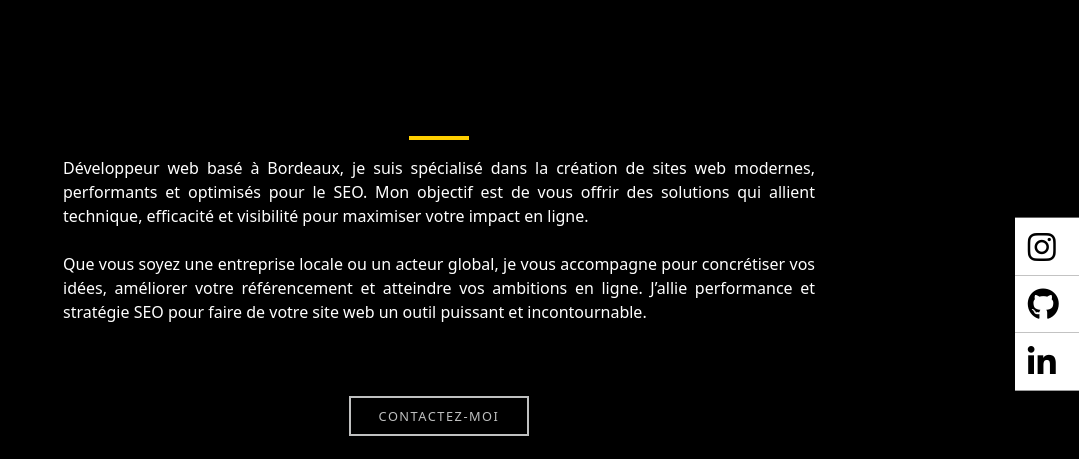
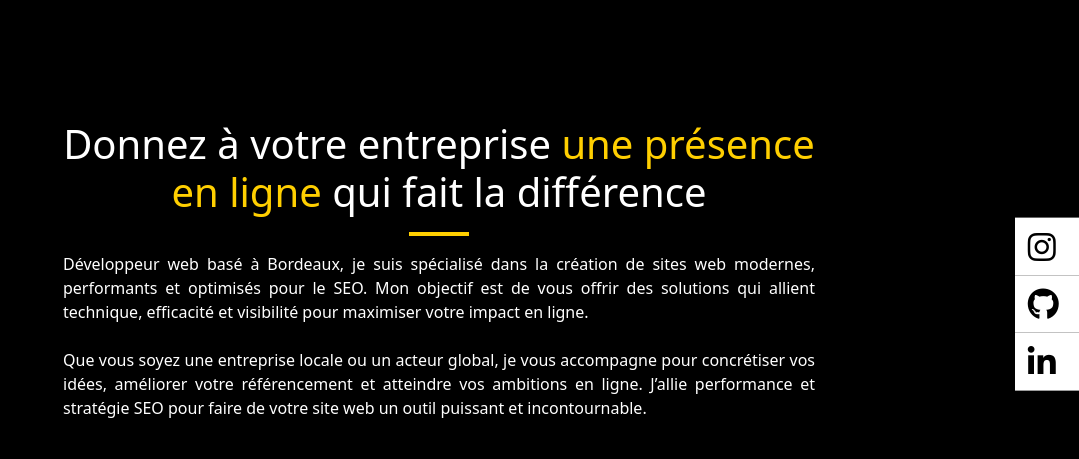
Before and after one commit to Vincent-Antoine/Portfolio-PHP, a PHP site: page /index.php in a window 1280 px wide. Shown: the part 96-555 px from the top of the page, without its empty margins (201-1280 px from the left). Run offline with PHP 8.4, Linux system fonts and the light colour scheme; some libraries are stand-ins or nearby versions.

Commit message:
modification test

```diff
--- a/parts/introduction.php
+++ b/parts/introduction.php
@@ -4,7 +4,7 @@
         <div class="text-center  text-white container pt-5">
             <div class="p-lg-4" style="max-width: 800px; margin: 0 auto;">
                 <h1 class="mb-3">
-                    <!-- Donnez à votre entreprise <span class="yellow-color">une présence en ligne</span> qui fait la différence -->
+                    Donnez à votre entreprise <span class="yellow-color">une présence en ligne</span> qui fait la différence
                 </h1>
                 <div class="mx-auto my-3" style="width: 60px; height: 4px; background-color: #ffcf00;"></div>
                 <p class="mb-4">
```
